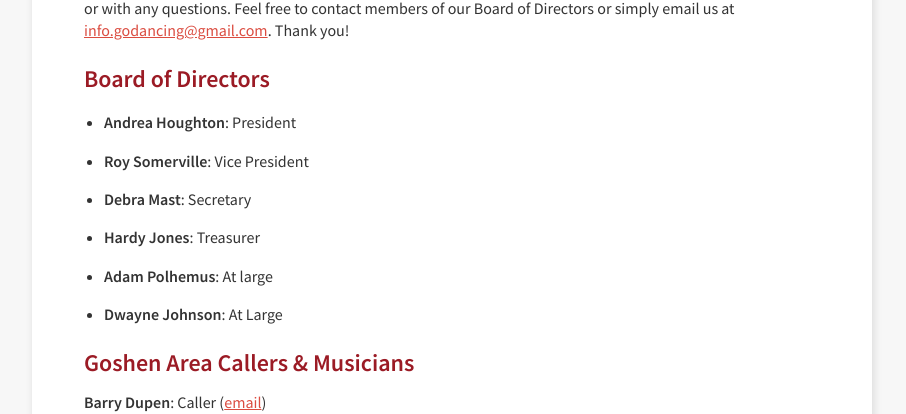
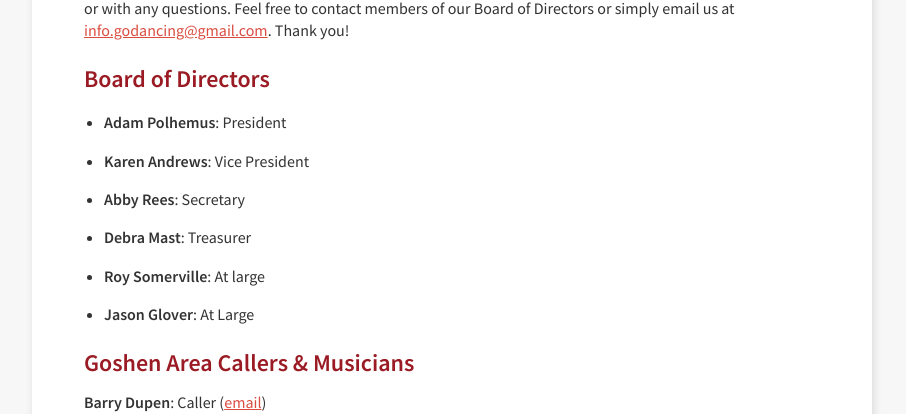
Before and after one commit to godancing/godancing.github.io, a Jekyll site: the page built from about.markdown, in a window 1280 px wide. Shown: the part 733-1147 px from the top of the page, without its empty margins (188-1094 px from the left). Built offline with Jekyll 4.4.1, drawn with Linux system fonts in a browser that asks for light colours.

Commit message:
Update about.markdown

```diff
--- a/about.markdown
+++ b/about.markdown
@@ -29,17 +29,17 @@ We hold once-monthly organizing meetings to make this all happen. Please contact
 
 ## Board of Directors
 
-* **Andrea Houghton**: President
+* **Adam Polhemus**: President
 
-* **Roy Somerville**:  Vice President
+* **Karen Andrews**:  Vice President
 
-* **Debra Mast**:  Secretary
+* **Abby Rees**:  Secretary
 
-* **Hardy Jones**: Treasurer
+* **Debra Mast**: Treasurer
 
-* **Adam Polhemus**: At large
+* **Roy Somerville**: At large
 
-* **Dwayne Johnson**: At Large
+* **Jason Glover**: At Large
 
 ## Goshen Area Callers & Musicians
 
```
